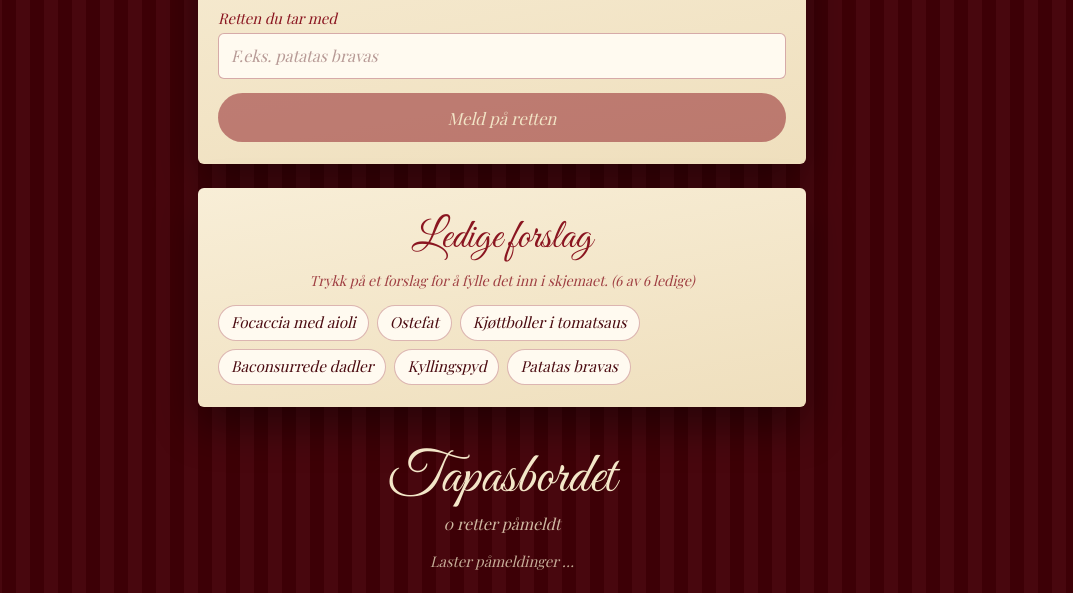
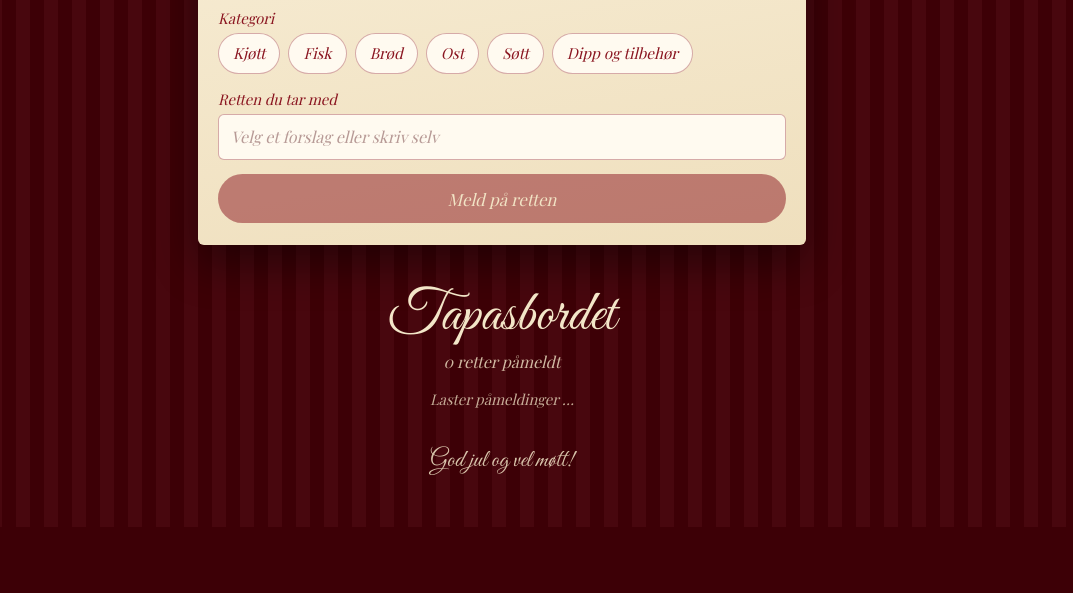
Before and after one commit to heleneneumann/Julebord2026, a plain HTML site: page index.html in a window 1280 px wide. Shown: the part 778-1371 px from the top of the page, without its empty margins (138-1211 px from the left). After the commit the page ends 1305 px from the top, so only its background shows below. Drawn offline with nearby package versions, Linux system fonts and the light colour scheme; a web font is replaced by a local one.

Commit message:
Legg til kategorier med forslag i påmeldingsskjemaet
- Seks kategorier som knapper i skjemaet: kjøtt, fisk, brød, ost, søtt,
  dipp og tilbehør
- Når man velger kategori, vises ledige forslag til fingermat som kan
  trykkes på; egen rett kan fortsatt skrives inn
- Tapasbordet grupperes etter kategori med antall per gruppe
- Forslagene ligger nå per kategori i config.js
- Sikkerhetsreglene krever og validerer kategori igjen

Co-Authored-By: Claude Opus 5.5 <noreply@anthropic.com>

```diff
--- a/config.js
+++ b/config.js
@@ -24,15 +24,70 @@ const FIREBASE_CONFIG = {
   appId: "LIM-INN-HER"
 };
 
-// 3) Forslag til retter. Står listen tom, skjules forslagsseksjonen på siden.
-//    Skriv ett forslag per linje i anførselstegn, med komma etter, f.eks.:
-//    "Patatas bravas",
-//    "Gambas al ajillo",
-const FORSLAG = [
-  "Focaccia med aioli",
-  "Ostefat",
-  "Kjøttboller i tomatsaus",
-  "Baconsurrede dadler",
-  "Kyllingspyd",
-  "Patatas bravas",
+// 3) Kategorier og forslag.
+//    Forslagene vises når gjesten velger kategori i skjemaet, og forsvinner
+//    når noen har meldt på retten. Skriv ett forslag per linje i
+//    anførselstegn, med komma etter.
+//    Hvis du endrer en "id", må du også endre den i database.rules.json
+//    (linjen med "kategori"). "navn" kan du endre fritt.
+const KATEGORIER = [
+  {
+    id: "kjott", navn: "Kjøtt",
+    forslag: [
+      "Kjøttboller i tomatsaus",
+      "Baconsurrede dadler",
+      "Kyllingspyd",
+      "Spekeskinke med melon",
+      "Chorizo i rødvin",
+      "Salamiruller med kremost",
+    ]
+  },
+  {
+    id: "fisk", navn: "Fisk",
+    forslag: [
+      "Gambas al ajillo",
+      "Røkelaks på blini",
+      "Skagenrøre på toast",
+      "Laksespyd med sitron",
+    ]
+  },
+  {
+    id: "brod", navn: "Brød",
+    forslag: [
+      "Focaccia med aioli",
+      "Bruschetta",
+      "Pan con tomate",
+      "Grissini",
+    ]
+  },
+  {
+    id: "ost", navn: "Ost",
+    forslag: [
+      "Ostefat",
+      "Manchego med honning",
+      "Mozzarellaspyd med tomat og basilikum",
+      "Bakt brie",
+      "Fylte dadler med geitost",
+    ]
+  },
+  {
+    id: "sott", navn: "Søtt",
+    forslag: [
+      "Churros",
+      "Sjokoladetrøfler",
+      "Fruktspyd",
+      "Minibrownies",
+      "Sjokoladedyppede jordbær",
+    ]
+  },
+  {
+    id: "dipp", navn: "Dipp og tilbehør",
+    forslag: [
+      "Patatas bravas",
+      "Marinerte oliven",
+      "Hummus",
+      "Guacamole med nachos",
+      "Pimientos de padrón",
+    ]
+  },
 ];
--- a/database.rules.json
+++ b/database.rules.json
@@ -6,12 +6,15 @@
       ".read": "auth != null",
       "$uid": {
         ".write": "auth != null && auth.uid === $uid",
-        ".validate": "newData.hasChildren(['navn', 'rett'])",
+        ".validate": "newData.hasChildren(['navn', 'rett', 'kategori'])",
         "navn": {
           ".validate": "newData.isString() && newData.val().length <= 40 && newData.val().replace(' ', '').length > 0"
         },
         "rett": {
           ".validate": "newData.isString() && newData.val().length <= 60 && newData.val().replace(' ', '').length > 0"
+        },
+        "kategori": {
+          ".validate": "newData.isString() && newData.val().matches(/^(kjott|fisk|brod|ost|sott|dipp)$/)"
         },
         "$annet": {
           ".validate": false
--- a/index.html
+++ b/index.html
@@ -57,20 +57,21 @@
         <label class="felt"><span>Navnet ditt</span>
           <input id="navn" type="text" autocomplete="given-name" required>
         </label>
+        <fieldset class="felt">
+          <legend>Kategori</legend>
+          <div id="kategorier" class="kategorier"></div>
+        </fieldset>
+        <div id="forslag-boks" class="forslag-boks" hidden>
+          <p id="forslag-tittel" class="hjelp"></p>
+          <div id="forslag" class="chips"></div>
+        </div>
         <label class="felt"><span>Retten du tar med</span>
-          <input id="rett" type="text" autocomplete="off" required placeholder="F.eks. patatas bravas">
+          <input id="rett" type="text" autocomplete="off" required placeholder="Velg et forslag eller skriv selv">
         </label>
         <p id="varsel" class="varsel" role="alert" hidden></p>
         <p id="melding" class="melding" role="status" hidden></p>
         <button id="send" type="submit" class="knapp">Meld på retten</button>
       </form>
-    </section>
-
-    <!-- Forslag (vises bare når det finnes forslag i config.js) -->
-    <section class="papir" id="forslag-seksjon" aria-labelledby="forslag-tittel" hidden>
-      <h2 class="skrift" id="forslag-tittel">Ledige forslag</h2>
-      <p class="hjelp midt">Trykk på et forslag for å fylle det inn i skjemaet. <span id="forslag-antall"></span></p>
-      <div id="forslag"></div>
     </section>
 
     <!-- Oversikt -->
--- a/script.js
+++ b/script.js
@@ -22,7 +22,7 @@ let db = null;
 let fb = null;            // Firebase-funksjoner (ref, set, remove)
 let minUid = null;        // Anonym ID for denne nettleseren
 let tilkoblet = false;
-let pameldinger = {};     // uid -> { navn, rett }
+let pameldinger = {};     // uid -> { navn, rett, kategori }
 
 // ---------------------------------------------------------------------
 //  Sammenligning av retter
@@ -133,7 +133,26 @@ function visMelding(tekst, feil) {
 //  Skjema
 // ---------------------------------------------------------------------
 
+const kategoriFraId = Object.fromEntries(KATEGORIER.map((k) => [k.id, k]));
+let valgtKategori = "";
+
 function byggSkjema() {
+  const boks = $("kategorier");
+  KATEGORIER.forEach((k) => {
+    const lab = el("label", "kategori-valg");
+    const radio = el("input");
+    radio.type = "radio";
+    radio.name = "kategori";
+    radio.value = k.id;
+    radio.addEventListener("change", () => {
+      valgtKategori = k.id;
+      visMelding("");
+      visForslag();
+    });
+    lab.append(radio, el("span", null, k.navn));
+    boks.appendChild(lab);
+  });
+
   $("navn").maxLength = MAKS_NAVN;
   $("rett").maxLength = MAKS_RETT;
   $("rett").addEventListener("input", () => { visMelding(""); sjekkDuplikat(); });
@@ -162,8 +181,7 @@ function velgForslag(rett) {
   $("rett").value = rett;
   visMelding("");
   sjekkDuplikat();
-  $("pamelding").scrollIntoView({ behavior: "smooth", block: "start" });
-  if (!$("navn").value.trim()) setTimeout(() => $("navn").focus({ preventScroll: true }), 300);
+  if (!$("navn").value.trim()) $("navn").focus();
 }
 
 const ryddTekst = (t) => t.trim().replace(/\s+/g, " ");
@@ -176,16 +194,19 @@ async function sendInn(e) {
   const rett = ryddTekst($("rett").value);
 
   if (!navn) return visMelding("Skriv inn navnet ditt.", true);
-  if (!rett) return visMelding("Skriv inn hvilken rett du tar med.", true);
+  if (!kategoriFraId[valgtKategori]) return visMelding("Velg en kategori.", true);
+  if (!rett) return visMelding("Velg et forslag eller skriv inn hvilken rett du tar med.", true);
   if (sjekkDuplikat()) return;
 
-  const data = { navn: navn.slice(0, MAKS_NAVN), rett: rett.slice(0, MAKS_RETT) };
+  const data = { navn: navn.slice(0, MAKS_NAVN), rett: rett.slice(0, MAKS_RETT), kategori: valgtKategori };
 
   $("send").disabled = true;
   try {
     await fb.set(fb.ref(db, `pameldinger/${minUid}`), data);
     $("skjema").reset();
+    valgtKategori = "";
     visMelding("");
+    visForslag();
     $("pamelding").scrollIntoView({ behavior: "smooth", block: "start" });
   } catch (err) {
     console.error(err);
@@ -217,29 +238,42 @@ function visMinPamelding() {
   if (min) $("min-rett").textContent = min.rett;
 }
 
+// Viser ledige forslag for kategorien som er valgt i skjemaet
 function visForslag() {
-  $("forslag-seksjon").hidden = FORSLAG.length === 0;
-  if (!FORSLAG.length) return;
-  const boks = $("forslag");
-  boks.replaceChildren();
-  const harMeldtSeg = !!(minUid && pameldinger[minUid]);
-  const ledige = FORSLAG.filter((rett) => !finnTatt(rett));
+  const k = kategoriFraId[valgtKategori];
+  const boks = $("forslag-boks");
+  boks.hidden = !k;
+  if (!k) return;
 
-  if (!ledige.length) {
-    boks.appendChild(el("p", "tom", "Alle forslagene er tatt – finn gjerne på noe eget!"));
-  } else {
-    const chips = el("div", "chips");
+  const liste = $("forslag");
+  liste.replaceChildren();
+  const ledige = (k.forslag || []).filter((rett) => !finnTatt(rett));
+
+  $("forslag-tittel").textContent = ledige.length
+    ? `Forslag til ${k.navn.toLowerCase()} – trykk for å velge, eller skriv din egen:`
+    : `Alle forslagene til ${k.navn.toLowerCase()} er tatt – skriv gjerne inn din egen:`;
+
   ledige.forEach((rett) => {
     const b = el("button", "chip", rett);
     b.type = "button";
-      b.disabled = harMeldtSeg;
     b.addEventListener("click", () => velgForslag(rett));
-      chips.appendChild(b);
+    liste.appendChild(b);
   });
-    boks.appendChild(chips);
 }
 
-  $("forslag-antall").textContent = `(${ledige.length} av ${FORSLAG.length} ledige)`;
+function lagLapp(p, nr) {
+  const li = el("li", "lapp");
+  li.style.setProperty("--d", `${-((nr * 1.7) % 5)}s`); // lappene svinger litt i utakt
+  li.appendChild(el("span", "lapp-rett", p.rett));
+  li.appendChild(el("span", "lapp-navn", p.uid === minUid ? `${p.navn} (deg)` : p.navn));
+  if (p.uid === minUid) {
+    li.classList.add("min");
+    const slett = el("button", "slett-lenke", "Slett");
+    slett.type = "button";
+    slett.addEventListener("click", slettMin);
+    li.appendChild(slett);
+  }
+  return li;
 }
 
 function visOversikt() {
@@ -253,23 +287,22 @@ function visOversikt() {
     return;
   }
 
-  alle.sort((a, b) => a.navn.localeCompare(b.navn, "nb"));
+  // Påmeldinger uten gyldig kategori havner under "Annet"
+  const grupper = [...KATEGORIER, { id: "", navn: "Annet" }];
+  grupper.forEach((k) => {
+    const i = alle
+      .filter((p) => (kategoriFraId[p.kategori] ? p.kategori : "") === k.id)
+      .sort((a, b) => a.navn.localeCompare(b.navn, "nb"));
+    if (!i.length) return;
+    const gruppe = el("div", "kategori");
+    const h = el("h3", "kategori-navn", k.navn);
+    h.appendChild(el("span", "kategori-antall", String(i.length)));
+    gruppe.appendChild(h);
     const ul = el("ul", "lapper");
-  alle.forEach((p, nr) => {
-    const li = el("li", "lapp");
-    li.style.setProperty("--d", `${-((nr * 1.7) % 5)}s`); // lappene svinger litt i utakt
-    li.appendChild(el("span", "lapp-rett", p.rett));
-    li.appendChild(el("span", "lapp-navn", p.uid === minUid ? `${p.navn} (deg)` : p.navn));
-    if (p.uid === minUid) {
-      li.classList.add("min");
-      const slett = el("button", "slett-lenke", "Slett");
-      slett.type = "button";
-      slett.addEventListener("click", slettMin);
-      li.appendChild(slett);
-    }
-    ul.appendChild(li);
+    i.forEach((p, nr) => ul.appendChild(lagLapp(p, nr)));
+    gruppe.appendChild(ul);
+    boks.appendChild(gruppe);
   });
-  boks.appendChild(ul);
 }
 
 function visAlt() {
--- a/style.css
+++ b/style.css
@@ -233,6 +233,31 @@ input:focus, select:focus { outline: 2px solid rgba(138, 21, 32, .5); outline-of
 .min-pamelding p { margin: 0 0 6px; }
 .min-rett { font-family: var(--skrift); font-style: normal; font-size: 2.2rem; line-height: 1.15; }
 
+/* ---------- Kategorivalg ---------- */
+
+.kategorier { display: flex; flex-wrap: wrap; gap: 8px; }
+.kategori-valg {
+  position: relative;
+  padding: 8px 14px;
+  border: 1px solid rgba(138, 21, 32, .35);
+  border-radius: 999px;
+  background: #fffaf0;
+  cursor: pointer;
+  user-select: none;
+  font-size: .95rem;
+}
+.kategori-valg input { position: absolute; opacity: 0; pointer-events: none; }
+.kategori-valg:has(input:checked) { background: var(--blekk); color: var(--krem); border-color: var(--blekk); }
+.kategori-valg:has(input:focus-visible) { outline: 2px solid var(--blekk); outline-offset: 2px; }
+
+.forslag-boks {
+  margin: -4px 0 16px;
+  padding: 12px;
+  border: 1px dashed rgba(138, 21, 32, .3);
+  border-radius: 8px;
+}
+.forslag-boks .hjelp { margin: 0 0 8px; }
+
 /* ---------- Forslag ---------- */
 
 .chips { display: flex; flex-wrap: wrap; gap: 8px; }
@@ -254,6 +279,10 @@ input:focus, select:focus { outline: 2px solid rgba(138, 21, 32, .5); outline-of
 .tavle { margin: 40px 0 24px; text-align: center; --snor: 22px; }
 .tavle-tittel { margin: 0; font-size: clamp(2.6rem, 12vw, 3.6rem); line-height: 1.1; }
 .tavle-under { margin: 2px 0 14px; opacity: .8; }
+
+.kategori { margin-bottom: 30px; }
+.kategori-navn { margin: 0 0 4px; font-family: var(--skrift); font-style: normal; font-weight: 400; font-size: 2rem; line-height: 1.1; }
+.kategori-antall { margin-left: 8px; font-family: var(--serif); font-style: italic; font-size: 1rem; opacity: .7; }
 
 /* Gullsnora lappene henger i */
 .lapper {
```
Also changed, not shown: 1 other file. Lines whose indentation alone changed are shown as unchanged.
